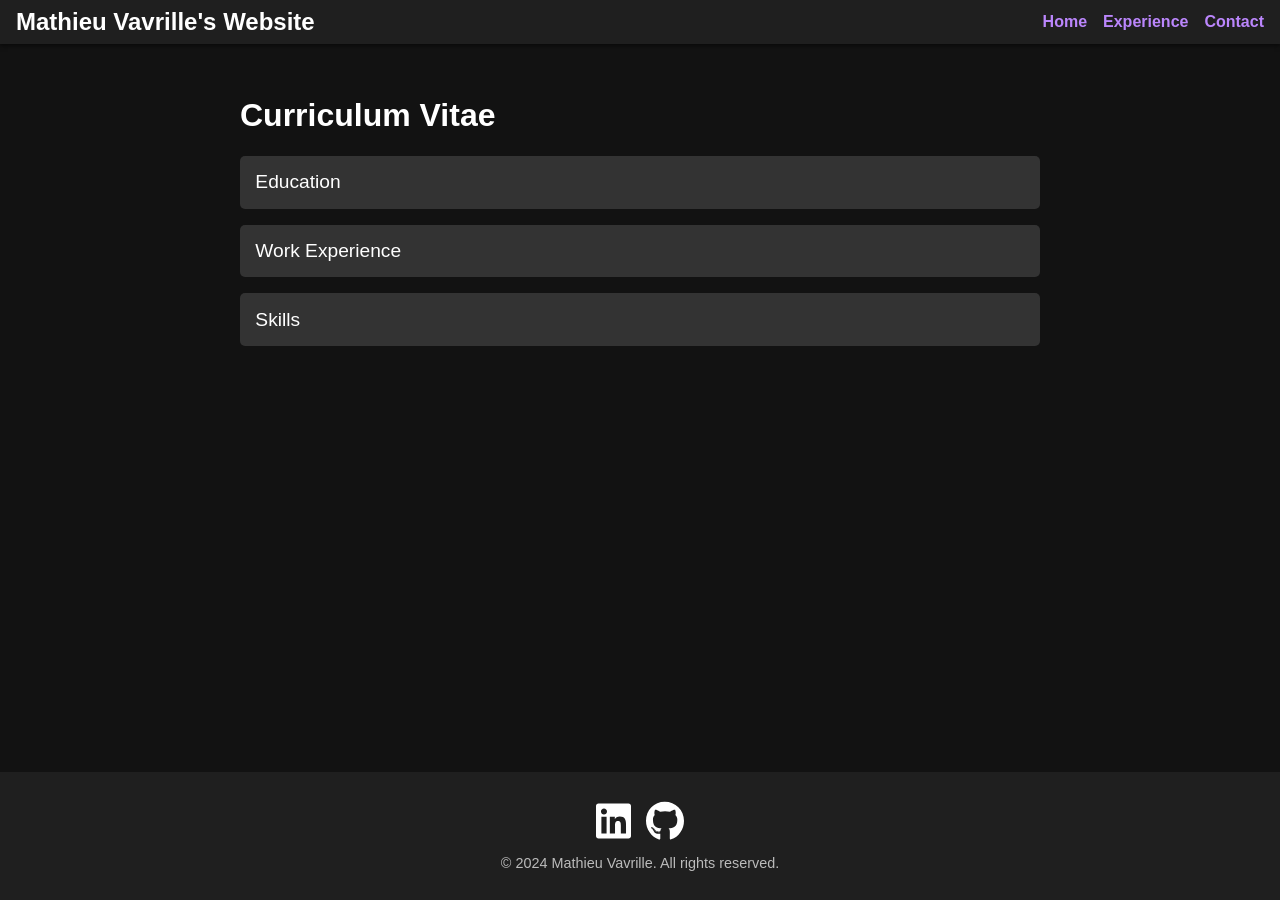
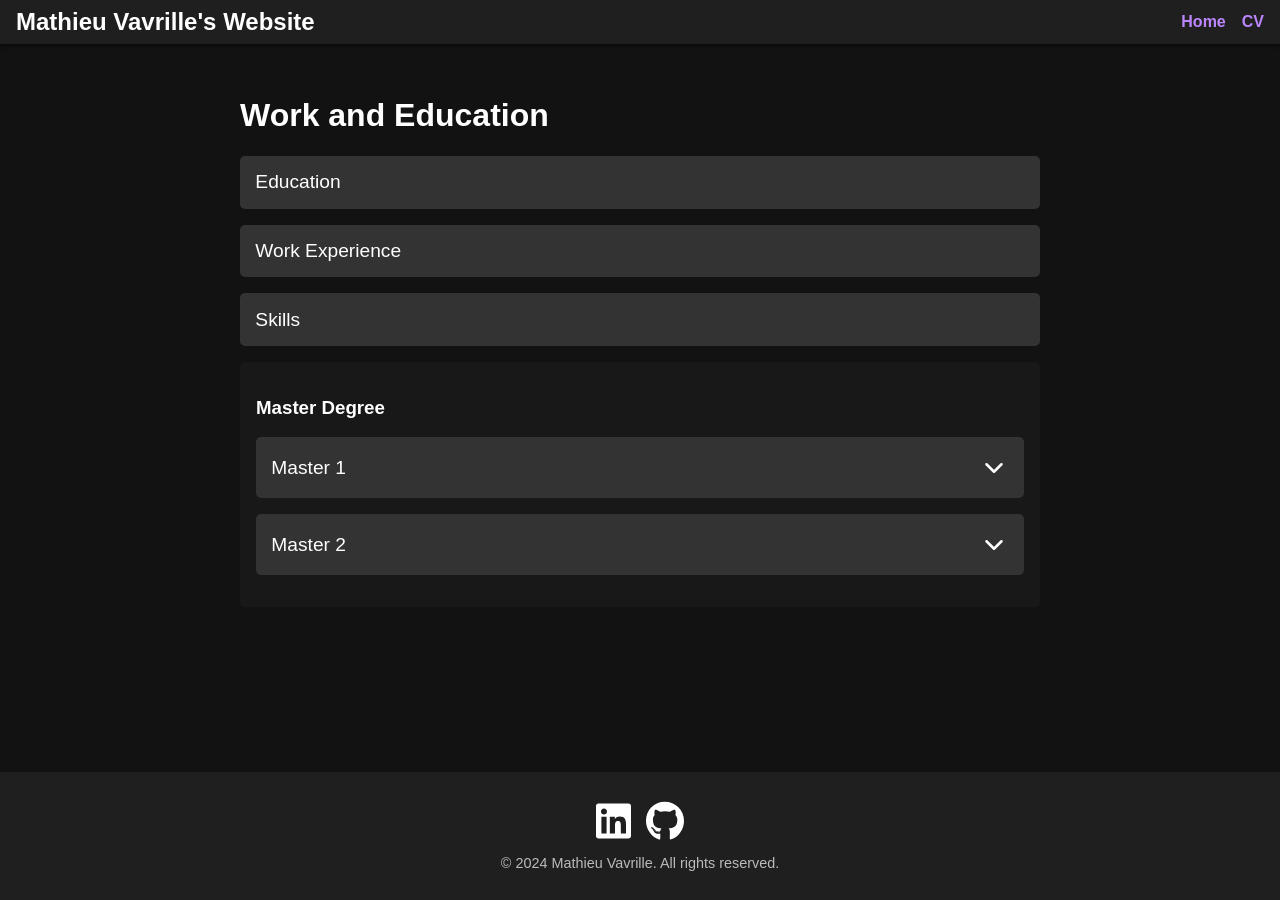
Before and after one commit to MathieuVavrille/MathieuVavrille.github.io, a Jekyll site: the page built from cv.html, in a window 1280 px wide. Built offline with Jekyll 4.4.1, drawn with Linux system fonts in a browser that asks for light colours.

Commit message:
working fine, I will fill it now

```diff
--- a/_config.yml
+++ b/_config.yml
@@ -30,10 +30,8 @@ github_username: MathieuVavrille
 nav:
   - title: Home
     url: /
-  - title: Experience
-    url: /experience/
-  - title: Contact
-    url: /contact/
+  - title: CV
+    url: /cv/
 
 # Build settings
 
--- /dev/null
+++ b/_includes/cv_section.html
@@ -0,0 +1,11 @@
+<section class="cv-section">
+    <button class="cv-toggle">
+        {{ include.title }}
+        <svg class="cv-toggle-icon" xmlns="http://www.w3.org/2000/svg" width="16" height="16" viewBox="0 0 24 24" fill="none" stroke="currentColor" stroke-width="2" stroke-linecap="round" stroke-linejoin="round">
+            <polyline points="6 9 12 15 18 9"></polyline>
+        </svg>
+    </button>
+    <div class="cv-details">
+        {{ include.content }}
+    </div>
+</section>
--- a/_layouts/default.html
+++ b/_layouts/default.html
@@ -5,6 +5,7 @@
     <meta name="viewport" content="width=device-width, initial-scale=1.0">
     <title>{{ page.title }}</title>
     <link rel="stylesheet" href="{{ '/assets/css/style.css' | relative_url }}">
+    <link rel="stylesheet" href="{{ '/assets/css/cv.css' | relative_url }}">
 </head>
 <body>
     {% include header.html %}
--- /dev/null
+++ b/assets/css/cv.css
@@ -0,0 +1,94 @@
+
+/* General CV Container */
+.cv-container {
+    font-family: Arial, sans-serif;
+    max-width: 800px;
+    margin: 0 auto;
+    padding: 1em;
+}
+
+/* Section Headers */
+.cv-section {
+    margin-bottom: 1em;
+}
+
+.cv-toggle {
+    width: 100%;
+    text-align: left;
+    background-color: #333;
+    color: white;
+    padding: 0.8em;
+    font-size: 1.2em;
+    border: none;
+    cursor: pointer;
+    border-radius: 5px;
+    transition: background-color 0.3s ease;
+    position: relative;
+    display: flex;
+    align-items: center;
+    justify-content: space-between;
+}
+
+.cv-toggle:hover {
+    background-color: #444;
+}
+
+/* Details Section (Hidden by Default) */
+.cv-details {
+    display: none;
+    padding: 0.5em 1em; /* Restore padding when expanded */
+    background-color: #222;
+    color: #fff;
+    border-radius: 5px;
+    margin-top: 0.5em;
+    line-height: 1.6;
+    max-height: 0; /* Collapsed by default */
+    overflow: hidden; /* Hide overflowing content */
+    transition: max-height 0.5s ease, padding 0.5s ease; /* Smooth transition */
+}
+
+.cv-details ul {
+    padding-left: 20px;
+}
+
+.cv-details ul li {
+    list-style-type: disc;
+}
+
+/* Active Details */
+.cv-section.active .cv-details {
+    display: block;
+}
+
+/* Container for the grouped CV frame */
+.cv-frame {
+    display: flex;
+    flex-direction: row;
+    gap: 1em;
+    background-color: #181818;
+    color: #fff;
+    border-radius: 5px;
+    padding: 1em;
+    margin-top: 1em;
+}
+
+
+/* Left side of the frame */
+.cv-frame-left {
+    flex: 2;
+}
+
+/* Style the SVG icon */
+.cv-toggle-icon {
+    transition: transform 0.3s ease; /* Smooth rotation */
+    margin-left: 0.5em; /* Space between text and arrow */
+    width: 30px; /* Adjust size */
+    height: 30px;
+    fill: none; /* Ensure no background fill */
+    stroke: #fff; /* Icon color */
+}
+
+/* Rotate the SVG when active */
+.cv-section.active .cv-toggle-icon {
+    transform: rotate(180deg); /* Flip the arrow */
+}
--- a/assets/css/style.css
+++ b/assets/css/style.css
@@ -117,74 +117,3 @@ footer .socials ul li a img {
 footer .socials ul li a:hover img {
     transform: scale(1.1); /* Slightly enlarge on hover */
 }
-
-/* General CV Container */
-.cv-container {
-    font-family: Arial, sans-serif;
-    max-width: 800px;
-    margin: 0 auto;
-    padding: 1em;
-}
-
-/* Section Headers */
-.cv-section {
-    margin-bottom: 1em;
-}
-
-.cv-toggle {
-    width: 100%;
-    text-align: left;
-    background-color: #333;
-    color: white;
-    padding: 0.8em;
-    font-size: 1.2em;
-    border: none;
-    cursor: pointer;
-    border-radius: 5px;
-    transition: background-color 0.3s ease;
-}
-
-.cv-toggle:hover {
-    background-color: #444;
-}
-
-/* Details Section (Hidden by Default) */
-.cv-details {
-    display: none;
-    padding: 0.8em;
-    background-color: #222;
-    color: #fff;
-    border-radius: 5px;
-    margin-top: 0.5em;
-    line-height: 1.6;
-}
-
-.cv-details ul {
-    padding-left: 20px;
-}
-
-.cv-details ul li {
-    list-style-type: disc;
-}
-
-/* Active Details */
-.cv-section.active .cv-details {
-    display: block;
-}
-
-.cv-details {
-    max-height: 0; /* Collapsed by default */
-    overflow: hidden; /* Hide overflowing content */
-    transition: max-height 0.5s ease, padding 0.5s ease; /* Smooth transition */
-    padding: 0; /* No padding when collapsed */
-    background-color: #222;
-    color: #fff;
-    border-radius: 5px;
-    line-height: 1.6;
-    margin-top: 0.5em;
-}
-
-/* Active Section */
-.cv-section.active .cv-details {
-    padding: 1em; /* Restore padding when expanded */
-}
--- a/assets/js/cv.js
+++ b/assets/js/cv.js
@@ -3,26 +3,15 @@ document.addEventListener("DOMContentLoaded", function () {
 
     toggles.forEach((toggle) => {
         toggle.addEventListener("click", () => {
-	    console.log("test");
             const section = toggle.parentElement;
             const details = section.querySelector(".cv-details");
-            // Toggle the active state
             section.classList.toggle("active");
-	    console.log(details.scrollHeight);
 
             if (section.classList.contains("active")) {
-                // Collapse: Transition to max-height 0
                 details.style.maxHeight = details.scrollHeight + "px";
             } else {
-                // Expand: Dynamically calculate scrollHeight
-                details.style.maxHeight = "0";
+                details.style.maxHeight = null;
             }
-
         });
-
-        // Ensure proper collapsing on page load
-        const details = toggle.parentElement.querySelector(".cv-details");
-        details.style.maxHeight = "0";
-
     });
 });
--- a/cv.html
+++ b/cv.html
@@ -1,11 +1,11 @@
 ---
 layout: default
-title: Experience
-permalink: /experience/
+title: CV
+permalink: /cv/
 ---
 
 <div class="cv-container">
-    <h1>Curriculum Vitae</h1>
+  <h1>Work and Education</h1>
 
   <section class="cv-section">
     <button class="cv-toggle">Education</button>
@@ -33,7 +33,26 @@ permalink: /experience/
         <li>Programming: Python, JavaScript, C++</li>
         <li>Frameworks: React, Node.js, Django</li>
         <li>Tools: Git, Docker, Kubernetes</li>
+        <li>Tools: Git, Docker, Kubernetes</li>
+        <li>Tools: Git, Docker, Kubernetes</li>
+        <li>Tools: Git, Docker, Kubernetes</li>
+        <li>Tools: Git, Docker, Kubernetes</li>
+        <li>Tools: Git, Docker, Kubernetes</li>
       </ul>
     </div>
   </section>
+  <div class="cv-frame">
+    <div class="cv-frame-left">
+      <h3>Master Degree</h3>
+      {% capture master1_content %}
+      <ul>
+	<li> **Institution**: University ABC </li>
+	<li>**Program**: Data Science </li>
+	<li>**Duration**: 2022–2023 </li>
+      </ul>
+      {% endcapture %}
+      {% include cv_section.html title="Master 1" content=master1_content %}
+      {% include cv_section.html title="Master 2" content="Here" %}
     </div>
+  </div>
+</div>
```
Lines whose indentation alone changed are shown as unchanged.
